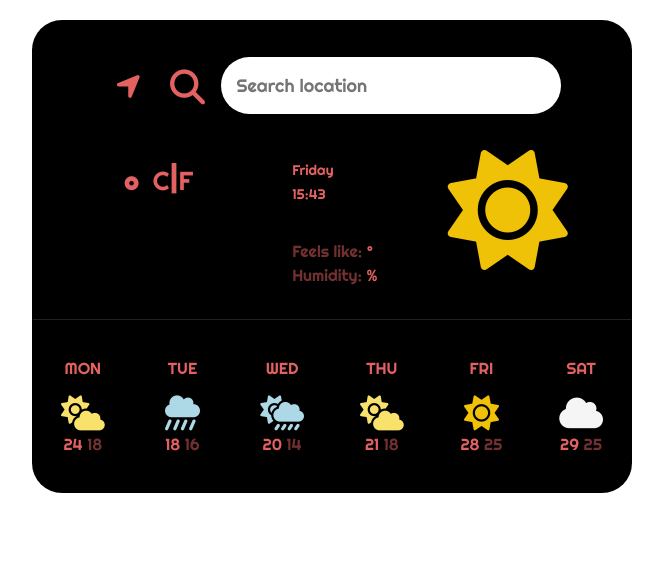
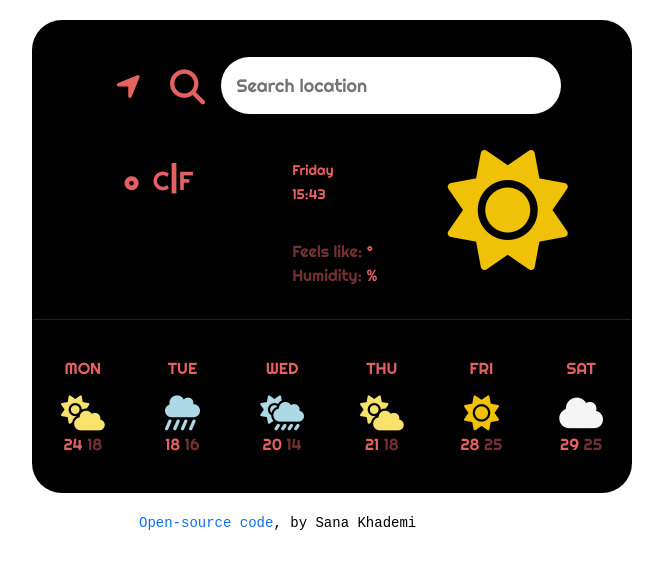
Before and after one commit to sanakhademi/weather-app, a plain HTML site: page index.html in a window 1280 px wide. Shown: the whole page, without its empty margins (308-971 px from the left). Drawn offline with nearby package versions, Linux system fonts and the light colour scheme; no server answers.

Commit message:
added git link

```diff
--- a/index.html
+++ b/index.html
@@ -86,10 +86,14 @@
                 <i class="fas fa-cloud cloud"></i>
                 <p>29 <span class="second-degree">25</span></p>
             </div>
+
           </div>
+
             </div>
+            <div class="coding-mark"><p> <a href="https://github.com/sanakhademi/weather-app" target="blank" class="git-link">Open-source code</a>, by Sana Khademi</p></div>
         </div>
       </div>
+
     </div>
 </div>
 <script src="src/script.js"></script>
--- a/src/style.css
+++ b/src/style.css
@@ -106,3 +106,15 @@ hr {
 .weather-info {
   margin-top: 10px;
 }
+.coding-mark {
+  margin: 0px 365px;
+  display: block;
+}
+.coding-mark p {
+  font-family: monospace;
+  color: black;
+  font-size: 14px;
+}
+.git-link {
+  text-decoration: none;
+}
```
